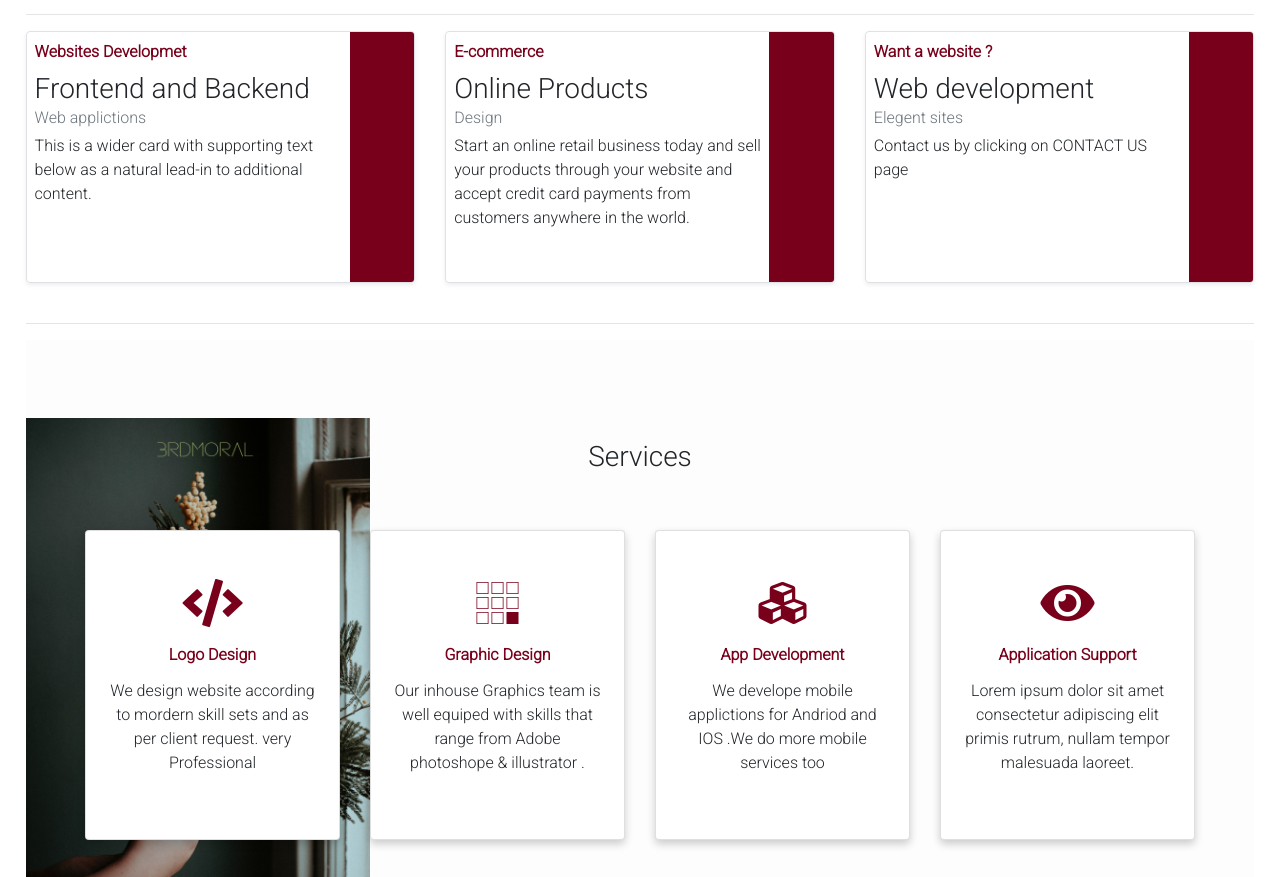
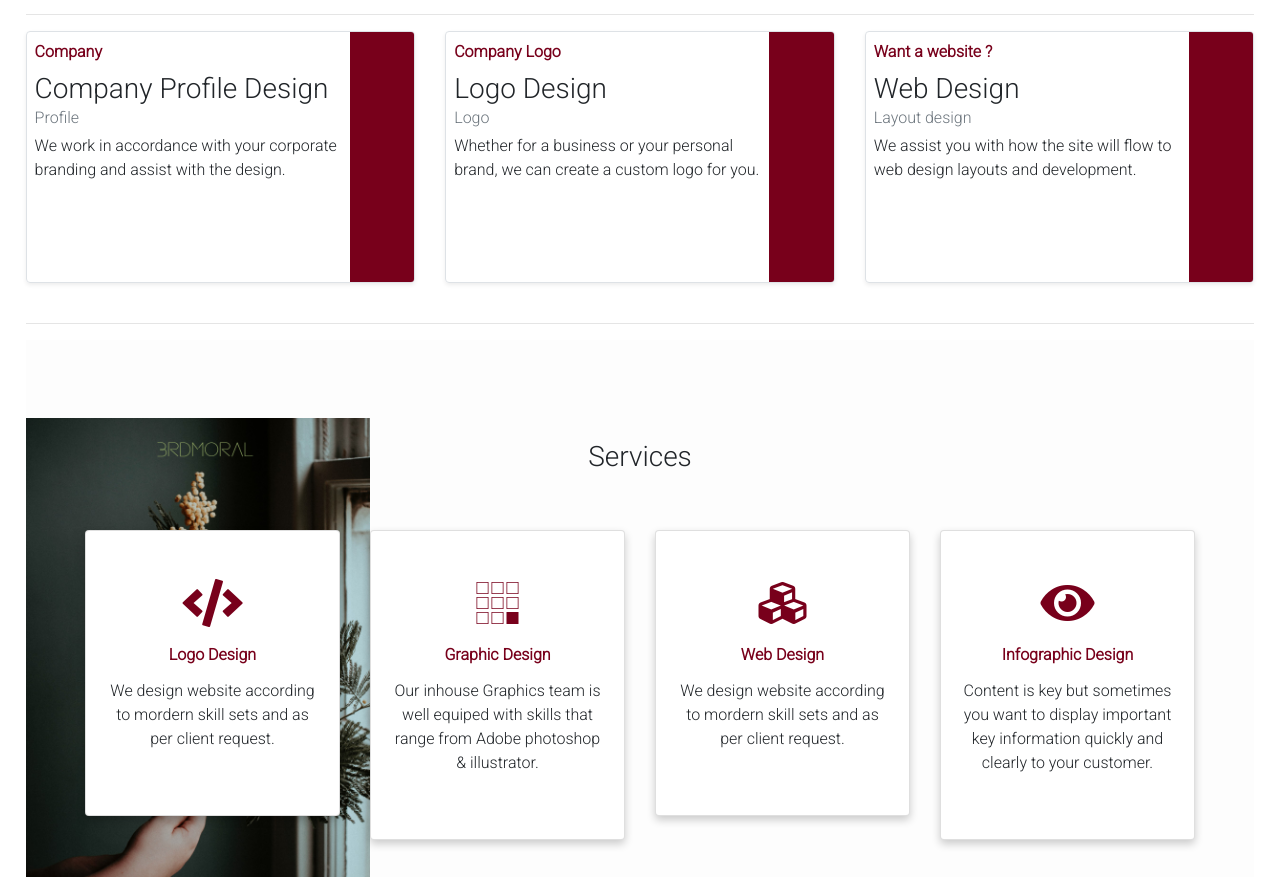
Before and after one commit to Ntsikelel/3rdmoral_site, a plain HTML site: page graphics.html in a window 1280 px wide. Shown: the part 843-1720 px from the top of the page. Drawn offline with nearby package versions, Linux system fonts and the light colour scheme.

Commit message:
Add files via upload

```diff
--- a/graphics.html
+++ b/graphics.html
@@ -93,10 +93,10 @@
             <div class="col-md-4">
                 <div class="row no-gutters border rounded overflow-hidden flex-md-row mb-4 shadow-sm h-md-250 position-relative">
                     <div class="col p-2 d-flex flex-column position-static">
-                        <strong class="d-inline-block mb-2 text-primary ti">Websites Developmet</strong>
-                        <h3 class="mb-0">Frontend and Backend</h3>
-                        <div class="mb-1 text-muted">Web applictions</div>
-                        <p class="card-text mb-auto">This is a wider card with supporting text below as a natural lead-in to additional content.</p>
+                        <strong class="d-inline-block mb-2 text-primary ti">Company</strong>
+                        <h3 class="mb-0">Company Profile Design</h3>
+                        <div class="mb-1 text-muted">Profile</div>
+                        <p class="card-text mb-auto">We work in accordance with your corporate branding and assist with the design.</p>
                         <!-- <a href="#" class="stretched-link ti">Findout more</a> -->
                     </div>
                     <div class="col-2 d-none d-lg-block">
@@ -108,10 +108,10 @@
             <div class="col-md-4">
                 <div class="row no-gutters border rounded overflow-hidden flex-md-row mb-4 shadow-sm h-md-250 position-relative">
                     <div class="col p-2 d-flex flex-column position-static">
-                        <strong class="d-inline-block mb-2 text-primary ti">E-commerce</strong>
-                        <h3 class="mb-0">Online Products</h3>
-                        <div class="mb-1 text-muted">Design</div>
-                        <p class="card-text mb-auto">Start an online retail business today and sell your products through your website and accept credit card payments from customers anywhere in the world.</p>
+                        <strong class="d-inline-block mb-2 text-primary ti">Company Logo</strong>
+                        <h3 class="mb-0">Logo Design</h3>
+                        <div class="mb-1 text-muted">Logo</div>
+                        <p class="card-text mb-auto">Whether for a business or your personal brand, we can create a custom logo for you.</p>
                         <!-- <a href="#" class="stretched-link ti">Findout more</a> -->
                     </div>
                     <div class="col-2 d-none d-lg-block">
@@ -124,9 +124,9 @@
                 <div class="row no-gutters border rounded overflow-hidden flex-md-row mb-4 shadow-sm h-md-250 position-relative">
                     <div class="col p-2 d-flex flex-column position-static">
                         <strong class="d-inline-block mb-2 text-primary ti">Want a website ?</strong>
-                        <h3 class="mb-0">Web development</h3>
-                        <div class="mb-1 text-muted">Elegent sites</div>
-                        <p class="mb-auto">Contact us by clicking on CONTACT US page</p>
+                        <h3 class="mb-0">Web Design</h3>
+                        <div class="mb-1 text-muted">Layout design</div>
+                        <p class="mb-auto">We assist you with how the site will flow to web design layouts and development.</p>
                         <!-- <a href="#" class="stretched-link ti">Findout more</a> -->
                     </div>
                     <div class="col-2 d-none d-lg-block">
@@ -157,7 +157,7 @@
                                 <div class="text-primary"><i class="pb-3 fas fa-code fa-3x"></i>
                                     <p class="font-weight-bold card-title">Logo Design</p>
                                 </div>
-                                <p> We design website according to mordern skill sets and as per client request. very Professional</p>
+                                <p> We design website according to mordern skill sets and as per client request.</p>
                             </div>
                         </div>
                     </div>
@@ -167,7 +167,7 @@
                                 <div class="text-primary"><i class="pb-3 fab fa-buromobelexperte fa-3x"></i>
                                     <p class="font-weight-bold card-title">Graphic Design</p>
                                 </div>
-                                <p>Our inhouse Graphics team is well equiped with skills that range from Adobe photoshope & illustrator .</p>
+                                <p>Our inhouse Graphics team is well equiped with skills that range from Adobe photoshop & illustrator.</p>
                             </div>
                         </div>
                     </div>
@@ -175,9 +175,9 @@
                         <div class="card mb-3">
                             <div class="card-body py-5 aos-init aos-animate" data-aos="zoom-in" data-aos-duration="1500">
                                 <div class="text-primary"><i class="pb-3 fas fa-cubes fa-3x"></i>
-                                    <p class="font-weight-bold card-title">App Development</p>
+                                    <p class="font-weight-bold card-title">Web Design</p>
                                 </div>
-                                <p>We develope mobile applictions for Andriod and IOS .We do more mobile services too</p>
+                                <p>We design website according to mordern skill sets and as per client request.</p>
                             </div>
                         </div>
                     </div>
@@ -185,9 +185,9 @@
                         <div class="card mb-3">
                             <div class="card-body py-5 aos-init aos-animate" data-aos="zoom-in" data-aos-duration="2000">
                                 <div class="text-primary"><i class="pb-3 fas fa-eye fa-3x"></i>
-                                    <p class="font-weight-bold card-title">Application Support</p>
+                                    <p class="font-weight-bold card-title">Infographic Design</p>
                                 </div>
-                                <p>Lorem ipsum dolor sit amet consectetur adipiscing elit primis rutrum, nullam tempor malesuada laoreet.</p>
+                                <p>Content is key but sometimes you want to display important key information quickly and clearly to your customer.</p>
                             </div>
                         </div>
                     </div>
@@ -208,7 +208,7 @@
                 </div>
             </div>
         </div>
-        <hr class="featurette-divider">
+        <!-- <hr class="featurette-divider">
 
 
         <hr class="featurette-divider">
@@ -293,7 +293,7 @@
                     </div>
                 </div>
             </div>
-        </div>
+        </div> -->
         <!-- <div class="contact-section">
       <div class="inner-width">
         <h1>Get in touch with us out Team</h1>
```
Also changed, not shown: Team.html (+2 -4 lines).
